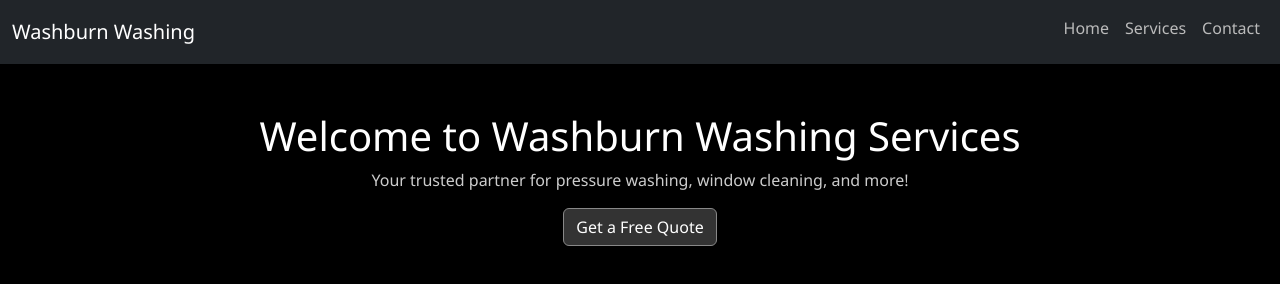
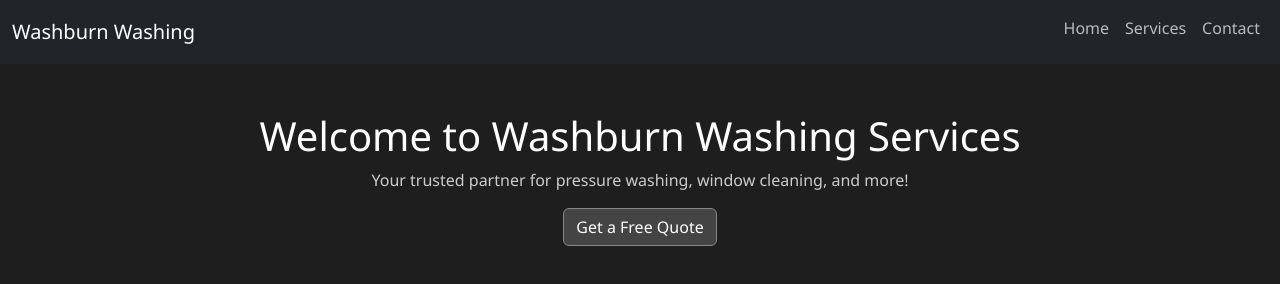
Before and after one commit to Wyatt-Washburn/Washburn_Washing_Services, a plain HTML site: page index.html in a window 1280 px wide. Drawn offline with nearby package versions, Linux system fonts and the light colour scheme; files that its build step writes are made by us from their sources.

Commit message:
Update style.css

```diff
--- a/style.css
+++ b/style.css
@@ -1,19 +1,19 @@
-/* Force full dark background and gray text */
+/* Full dark gray background and readable text */
 body {
-  background-color: #000000 !important;
+  background-color: #1e1e1e !important;
   color: #cccccc !important;
   font-family: 'Segoe UI', Tahoma, Geneva, Verdana, sans-serif;
   margin: 0;
   padding: 0;
 }
 
-/* Override Bootstrap container background */
+/* Make sure the Bootstrap container doesn't override our background */
 .container {
-  background-color: #000000 !important;
+  background-color: #1e1e1e !important;
   color: #cccccc !important;
 }
 
-/* Navbar links */
+/* Navbar link appearance */
 .navbar-dark .navbar-nav .nav-link {
   color: #bbbbbb;
 }
@@ -23,24 +23,12 @@ body {
   text-decoration: underline;
 }
 
-/* Buttons */
-.btn-primary {
-  background-color: #333333;
-  border: 1px solid #888888;
-  color: #ffffff;
-}
-
-.btn-primary:hover {
-  background-color: #555555;
-  border-color: #aaaaaa;
-}
-
-/* Headings */
+/* Main headers */
 h1, h2 {
   color: #ffffff;
 }
 
-/* List styling */
+/* Lists */
 ul {
   list-style: square;
   padding-left: 20px;
@@ -50,7 +38,19 @@ ul li {
   margin-bottom: 0.5rem;
 }
 
-/* Links (e.g. email) */
+/* Button appearance */
+.btn-primary {
+  background-color: #444;
+  border: 1px solid #888;
+  color: #fff;
+}
+
+.btn-primary:hover {
+  background-color: #666;
+  border-color: #aaa;
+}
+
+/* Email and other links */
 a {
   color: #88c0d0;
 }
```
